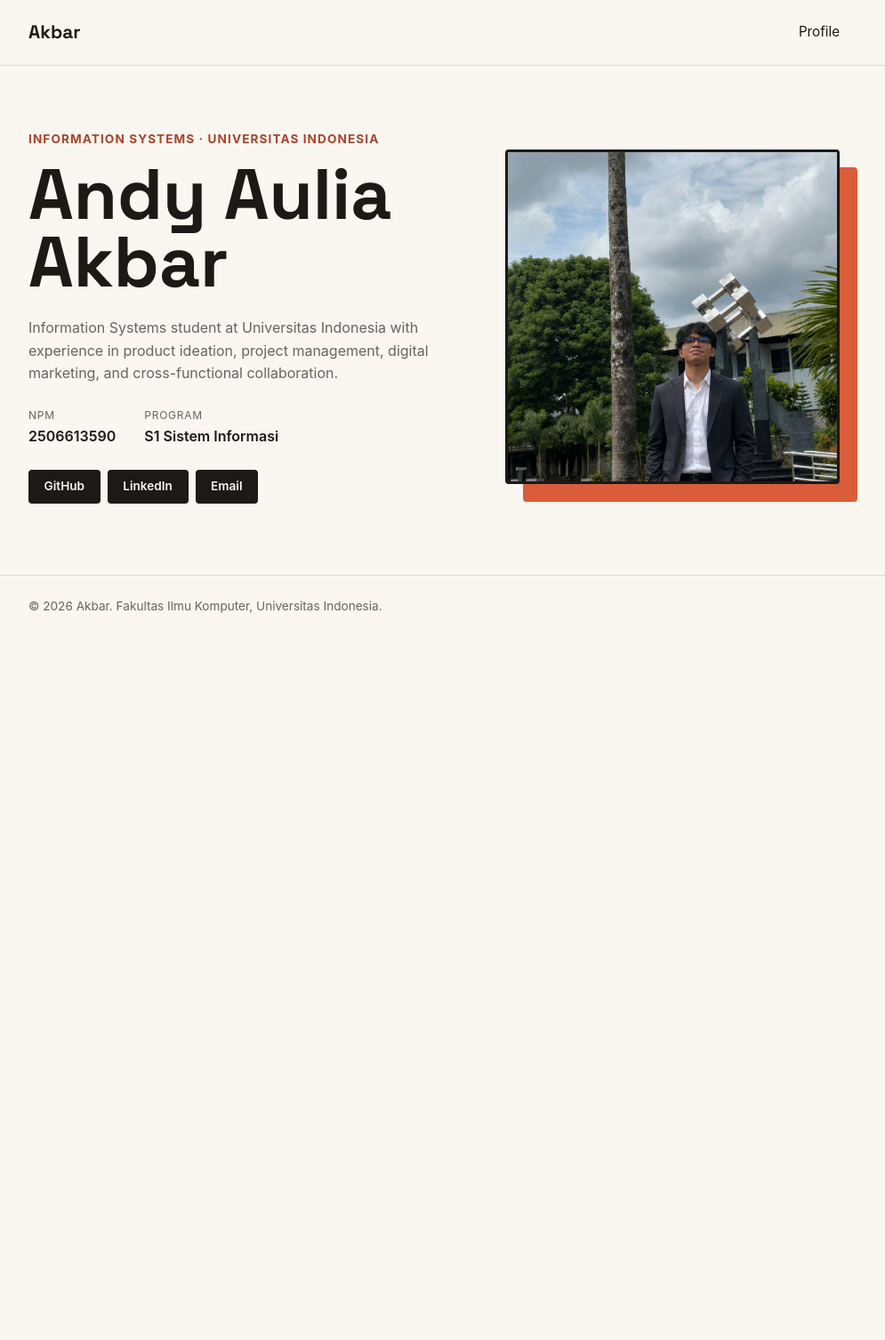
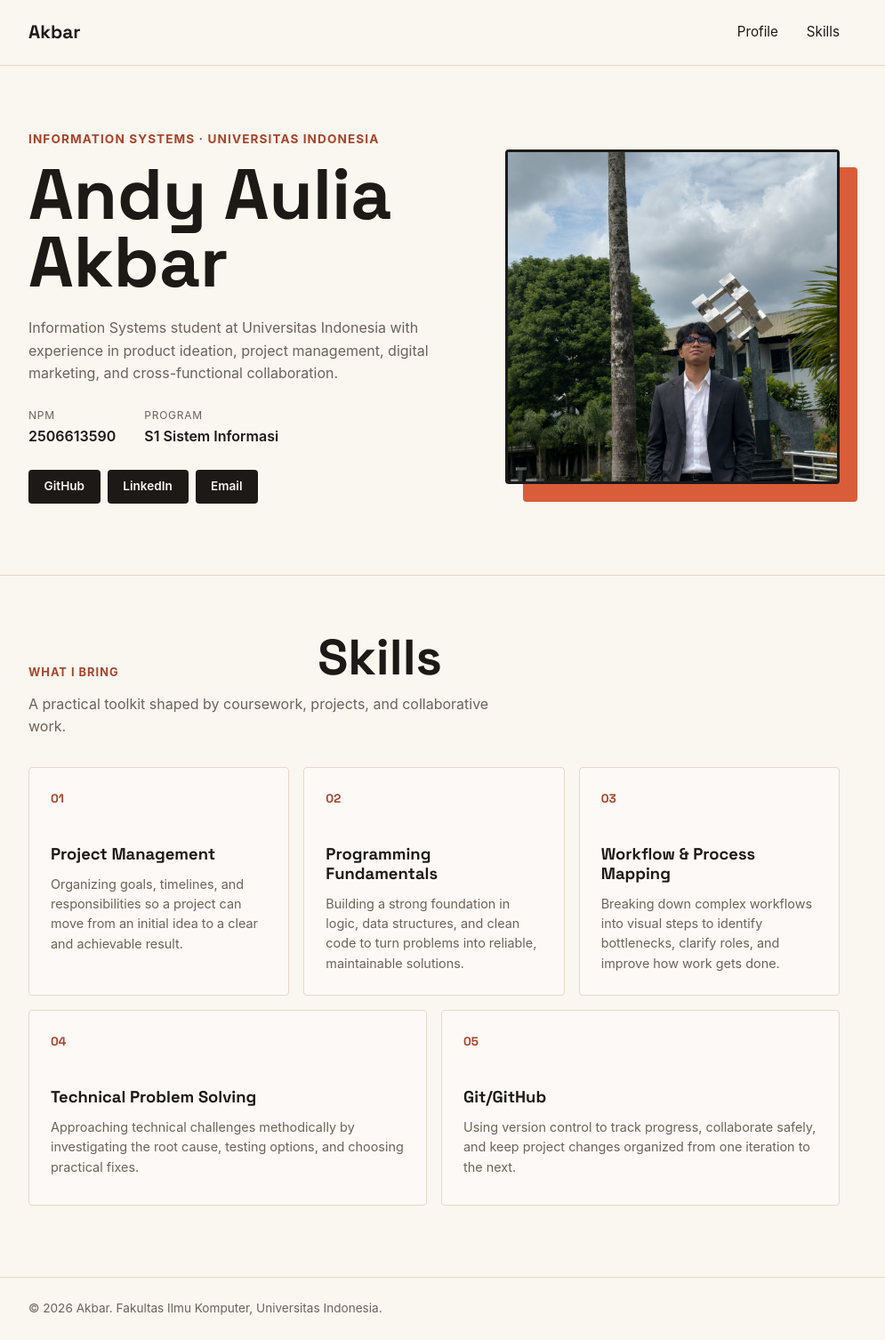
Before and after one commit to 4aakbar/myportofolio, a Django app: page / in a window 1280 px wide. Shown: the whole page at 89% size, without its empty margins (152-1147 px from the left). Before the commit the page ends 689 px from the top, so only its background shows below. Run offline with Django 5.2, Linux system fonts and the light colour scheme.

Commit message:
added skills section to portofolio

```diff
--- a/static/css/style.css
+++ b/static/css/style.css
@@ -147,6 +147,93 @@ h1, .brand {
     position: relative;
 }
 
+.skills-section {
+    padding: 4rem 0 5rem;
+    border-top: 1px solid var(--line);
+}
+
+.section-heading {
+    display: grid;
+    grid-template-columns: 1fr 2fr;
+    grid-template-areas:
+        "kicker title"
+        "intro intro";
+    align-items: end;
+    gap: 0.75rem 2rem;
+    margin-bottom: 2rem;
+}
+
+.section-kicker {
+    grid-area: kicker;
+    color: var(--accent-dark);
+    font-size: 0.8rem;
+    font-weight: 700;
+    letter-spacing: 0.08em;
+    text-transform: uppercase;
+}
+
+.section-heading h2 {
+    grid-area: title;
+    font-family: "Space Grotesk", -apple-system, sans-serif;
+    font-size: clamp(2rem, 5vw, 3.5rem);
+    line-height: 1;
+}
+
+.section-intro {
+    grid-area: intro;
+    color: var(--text-muted);
+    max-width: 520px;
+}
+
+.skills-grid {
+    display: grid;
+    grid-template-columns: repeat(6, 1fr);
+    gap: 1rem;
+}
+
+.skill-item {
+    grid-column: span 2;
+    min-height: 220px;
+    padding: 1.5rem;
+    border: 1px solid var(--line);
+    border-radius: var(--radius);
+    background-color: rgba(255, 255, 255, 0.35);
+    transition: transform 0.2s ease, border-color 0.2s ease, background-color 0.2s ease;
+}
+
+.skill-item:nth-child(4),
+.skill-item:nth-child(5) {
+    grid-column: span 3;
+}
+
+.skill-item:hover {
+    transform: translateY(-5px);
+    border-color: var(--accent);
+    background-color: #fffaf4;
+}
+
+.skill-number {
+    display: block;
+    color: var(--accent-dark);
+    font-family: "Space Grotesk", -apple-system, sans-serif;
+    font-size: 0.85rem;
+    font-weight: 700;
+    margin-bottom: 2.5rem;
+}
+
+.skill-item h3 {
+    font-family: "Space Grotesk", -apple-system, sans-serif;
+    font-size: 1.15rem;
+    line-height: 1.2;
+    margin-bottom: 0.75rem;
+}
+
+.skill-item p {
+    color: var(--text-muted);
+    font-size: 0.9rem;
+    line-height: 1.55;
+}
+
 .photo-block {
     position: absolute;
     top: 1.25rem;
@@ -177,6 +264,10 @@ h1, .brand {
 }
 
 @media (max-width: 600px) {
+    .site-header nav {
+        gap: 1rem;
+    }
+
     .hero-grid {
         grid-template-columns: 1fr;
         grid-template-areas:
@@ -192,4 +283,31 @@ h1, .brand {
     .social-links {
         justify-content: flex-start;
     }
+
+    .skills-section {
+        padding: 3rem 0 4rem;
+    }
+
+    .section-heading {
+        grid-template-columns: 1fr;
+        grid-template-areas:
+            "kicker"
+            "title"
+            "intro";
+    }
+
+    .skills-grid {
+        grid-template-columns: 1fr;
+    }
+
+    .skill-item,
+    .skill-item:nth-child(4),
+    .skill-item:nth-child(5) {
+        grid-column: auto;
+        min-height: 0;
+    }
+
+    .skill-number {
+        margin-bottom: 1.5rem;
+    }
 }
--- a/templates/index.html
+++ b/templates/index.html
@@ -15,6 +15,7 @@
             <a href="#profile" class="brand">Akbar</a>
             <nav>
                 <a href="#profile">Profile</a>
+                <a href="#skills">Skills</a>
             </nav>
         </div>
     </header>
@@ -50,6 +51,43 @@
                 </div>
             </div>
         </section>
+
+        <section class="skills-section" id="skills">
+            <div class="container">
+                <div class="section-heading">
+                    <p class="section-kicker">What I bring</p>
+                    <h2>Skills</h2>
+                    <p class="section-intro">A practical toolkit shaped by coursework, projects, and collaborative work.</p>
+                </div>
+                <div class="skills-grid">
+                    <article class="skill-item">
+                        <span class="skill-number">01</span>
+                        <h3>Project Management</h3>
+                        <p>Organizing goals, timelines, and responsibilities so a project can move from an initial idea to a clear and achievable result.</p>
+                    </article>
+                    <article class="skill-item">
+                        <span class="skill-number">02</span>
+                        <h3>Programming Fundamentals</h3>
+                        <p>Building a strong foundation in logic, data structures, and clean code to turn problems into reliable, maintainable solutions.</p>
+                    </article>
+                    <article class="skill-item">
+                        <span class="skill-number">03</span>
+                        <h3>Workflow &amp; Process Mapping</h3>
+                        <p>Breaking down complex workflows into visual steps to identify bottlenecks, clarify roles, and improve how work gets done.</p>
+                    </article>
+                    <article class="skill-item">
+                        <span class="skill-number">04</span>
+                        <h3>Technical Problem Solving</h3>
+                        <p>Approaching technical challenges methodically by investigating the root cause, testing options, and choosing practical fixes.</p>
+                    </article>
+                    <article class="skill-item">
+                        <span class="skill-number">05</span>
+                        <h3>Git/GitHub</h3>
+                        <p>Using version control to track progress, collaborate safely, and keep project changes organized from one iteration to the next.</p>
+                    </article>
+                </div>
+            </div>
+        </section>
     </main>
 
     <footer class="site-footer">
```
